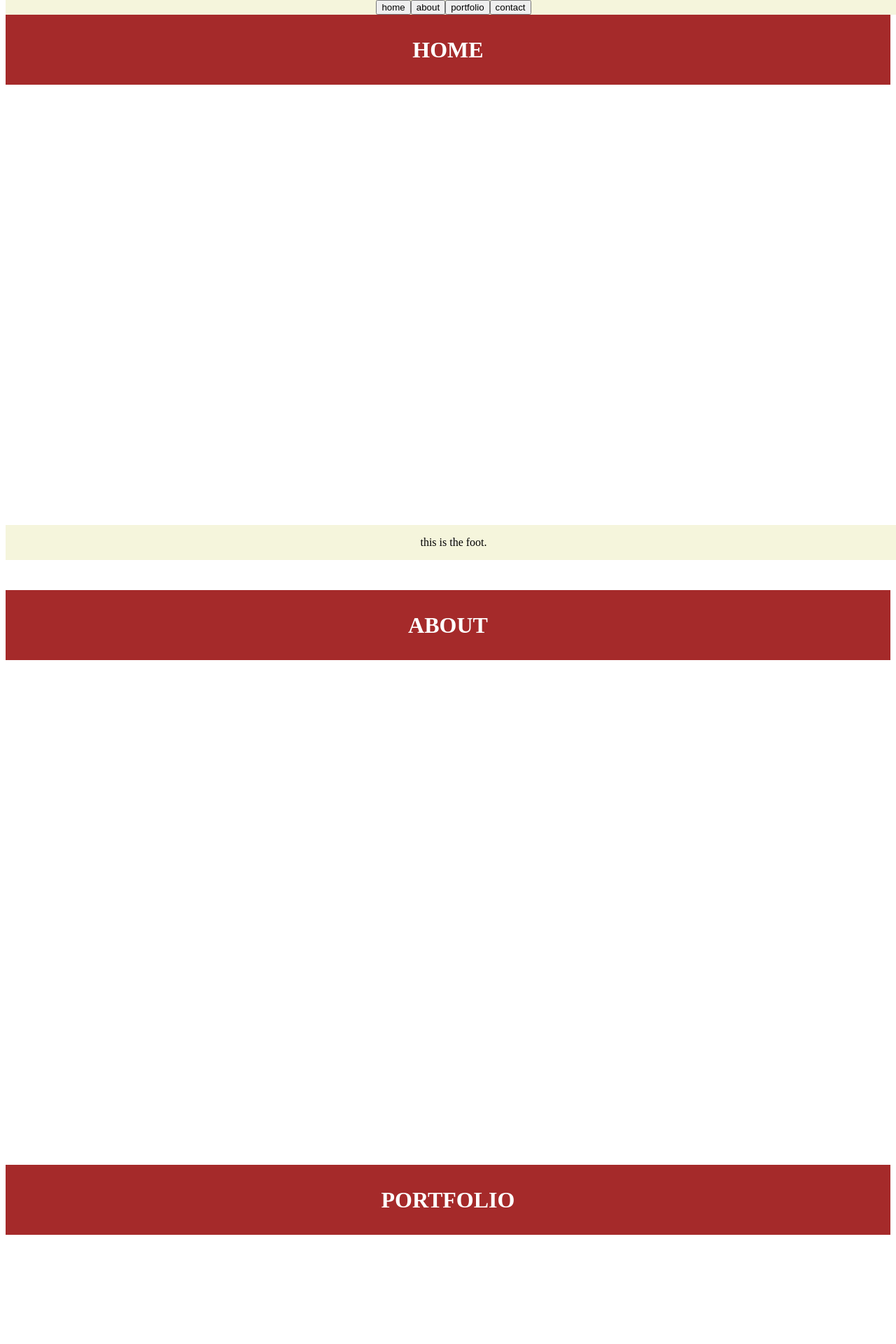
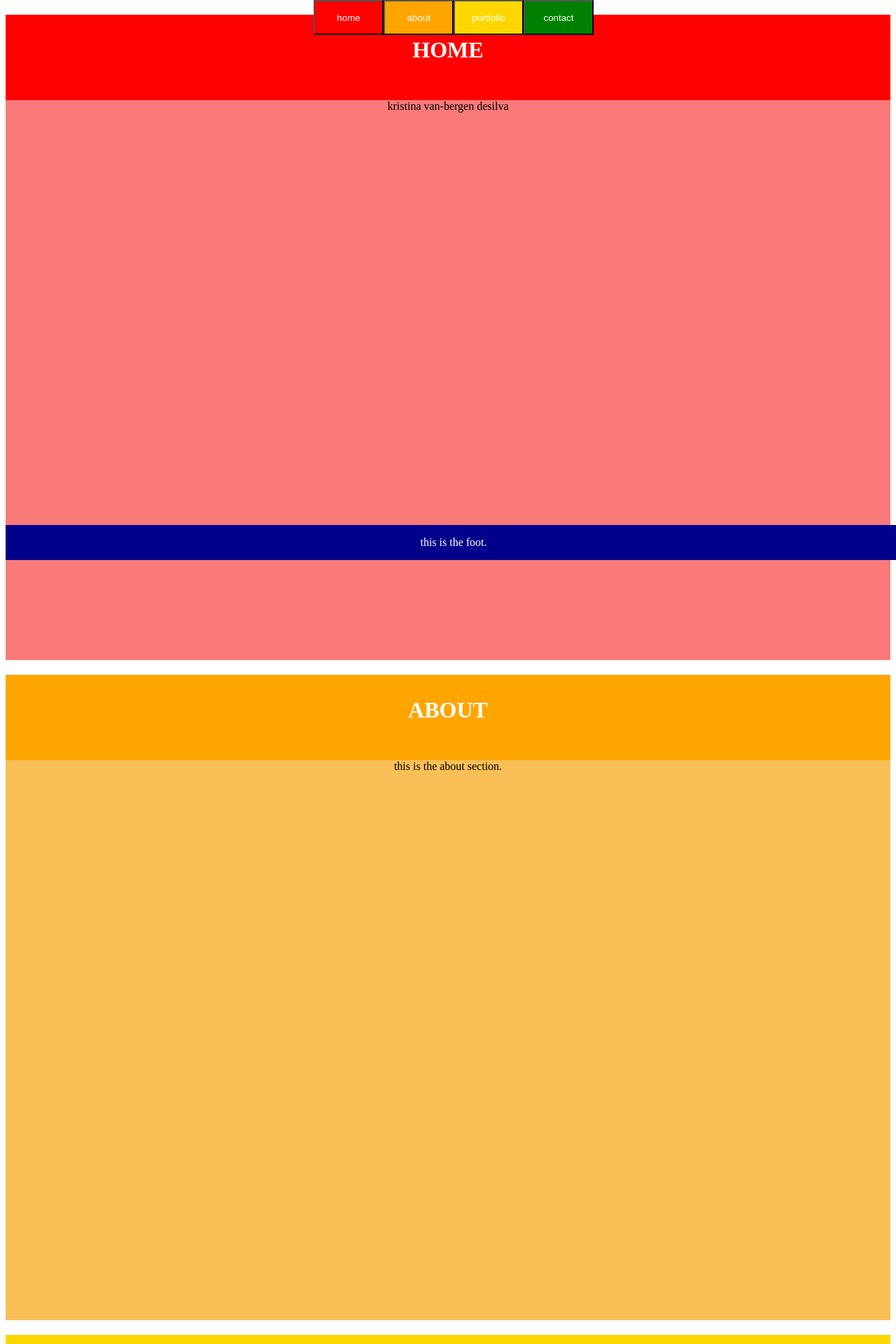
Before and after one commit to kavdesilva/portfolio_v.1, a React (Create React App) app in the folder client/: page / in a window 1280 px wide. Shown: the top 1920 px of the page at 70% size. Built offline with nearby package versions, Linux system fonts and the light colour scheme.

Commit message:
added rainbow styling. might change again later.

```diff
--- a/client/src/App.css
+++ b/client/src/App.css
@@ -2,26 +2,64 @@
   text-align: center;
 }
 
-.scroll-test {
+.scroll-to h1 {
   line-height: 100px;
-  height: 800px;
+  background-color: white;
+  color: white;
 }
 
-h1 {
-  background-color: brown;
-  color: white;
+section {
+  height: 800px;
 }
 
 .nav {
   position: fixed;
   width: 100%;
-  background-color: beige;
   top: 0;
 }
 
 .footer {
   position: fixed;
   width: 100%;
-  background-color: beige;
+  background-color: darkblue;
+  color: white;
   bottom: 0;
 }
+
+button {
+  height: 50px;
+  width: 100px;
+  color: white;
+}
+
+.home, .home h1 {
+  background-color: red;
+}
+
+.home section {
+  background-color: rgb(250, 122, 122);
+}
+
+.about, .about h1 {
+  background-color: orange;
+}
+
+.about section {
+  background-color: rgb(249, 192, 87);
+}
+
+.portfolio, .portfolio h1 {
+  background-color: gold;
+}
+
+.portfolio section {
+  background-color: rgb(250, 231, 123);
+}
+
+.contact, .contact h1 {
+  background-color: green;
+}
+
+.contact section {
+  background-color: rgb(101, 177, 101);
+}
--- a/client/src/App.js
+++ b/client/src/App.js
@@ -32,9 +32,9 @@ const App = () => {
     <div className="App">
       <header className="App-header">
         <Nav handleClickHome={handleClickHome}
-             handleClickAbout={handleClickAbout}
-             handleClickPortfolio={handleClickPortfolio}
-             handleClickContact={handleClickContact}/>
+            handleClickAbout={handleClickAbout}
+            handleClickPortfolio={handleClickPortfolio}
+            handleClickContact={handleClickContact}/>
       </header>
       <main>
         <Home homeRef={homeRef}/>
--- a/client/src/components/About.jsx
+++ b/client/src/components/About.jsx
@@ -1,7 +1,10 @@
 const About = ({ aboutRef }) => {
     return (
-        <div className="scroll-test">
-            <h1 ref={aboutRef}>ABOUT</h1>
+        <div className="scroll-to about" ref={aboutRef}>
+            <h1>ABOUT</h1>
+            <section>
+                <p>this is the about section.</p>
+            </section>
         </div>
     )
 }
--- a/client/src/components/Contact.jsx
+++ b/client/src/components/Contact.jsx
@@ -1,7 +1,10 @@
 const Contact = ({ contactRef }) => {
     return (
-        <div className="scroll-test">
-            <h1 ref={contactRef}>CONTACT</h1>
+        <div className="scroll-to contact" ref={contactRef}>
+            <h1>CONTACT</h1>
+            <section>
+                <p>this is how to contact me.</p>
+            </section>
         </div>
     )
 }
--- a/client/src/components/Home.jsx
+++ b/client/src/components/Home.jsx
@@ -1,7 +1,10 @@
 const Home = ({ homeRef }) => {
     return (
-        <div className="scroll-test">
-            <h1 ref={homeRef}>HOME</h1>
+        <div className="scroll-to home" ref={homeRef}>
+            <h1>HOME</h1>
+            <section>
+                <p>kristina van-bergen desilva</p>
+            </section>
         </div>
     )
 }
--- a/client/src/components/Nav.jsx
+++ b/client/src/components/Nav.jsx
@@ -3,10 +3,10 @@ import { useRef } from 'react'
 const Nav = ({ handleClickHome, handleClickAbout, handleClickPortfolio, handleClickContact}) => {
     return (
         <div className="nav">
-            <button onClick={handleClickHome}>home</button>
-            <button onClick={handleClickAbout}>about</button>
-            <button onClick={handleClickPortfolio}>portfolio</button>
-            <button onClick={handleClickContact}>contact</button>
+            <button className='home' onClick={handleClickHome}>home</button>
+            <button className='about' onClick={handleClickAbout}>about</button>
+            <button className='portfolio' onClick={handleClickPortfolio}>portfolio</button>
+            <button className='contact' onClick={handleClickContact}>contact</button>
         </div>
     )
 }
--- a/client/src/components/Portfolio.jsx
+++ b/client/src/components/Portfolio.jsx
@@ -1,7 +1,10 @@
 const Portfolio = ({ portfolioRef }) => {
     return (
-        <div className="scroll-test">
-            <h1 ref={portfolioRef}>PORTFOLIO</h1>
+        <div className="scroll-to portfolio" ref={portfolioRef}>
+            <h1>PORTFOLIO</h1>
+            <section>
+                <p>here goes the portfolio.</p>
+            </section>
         </div>
     )
 }
```
